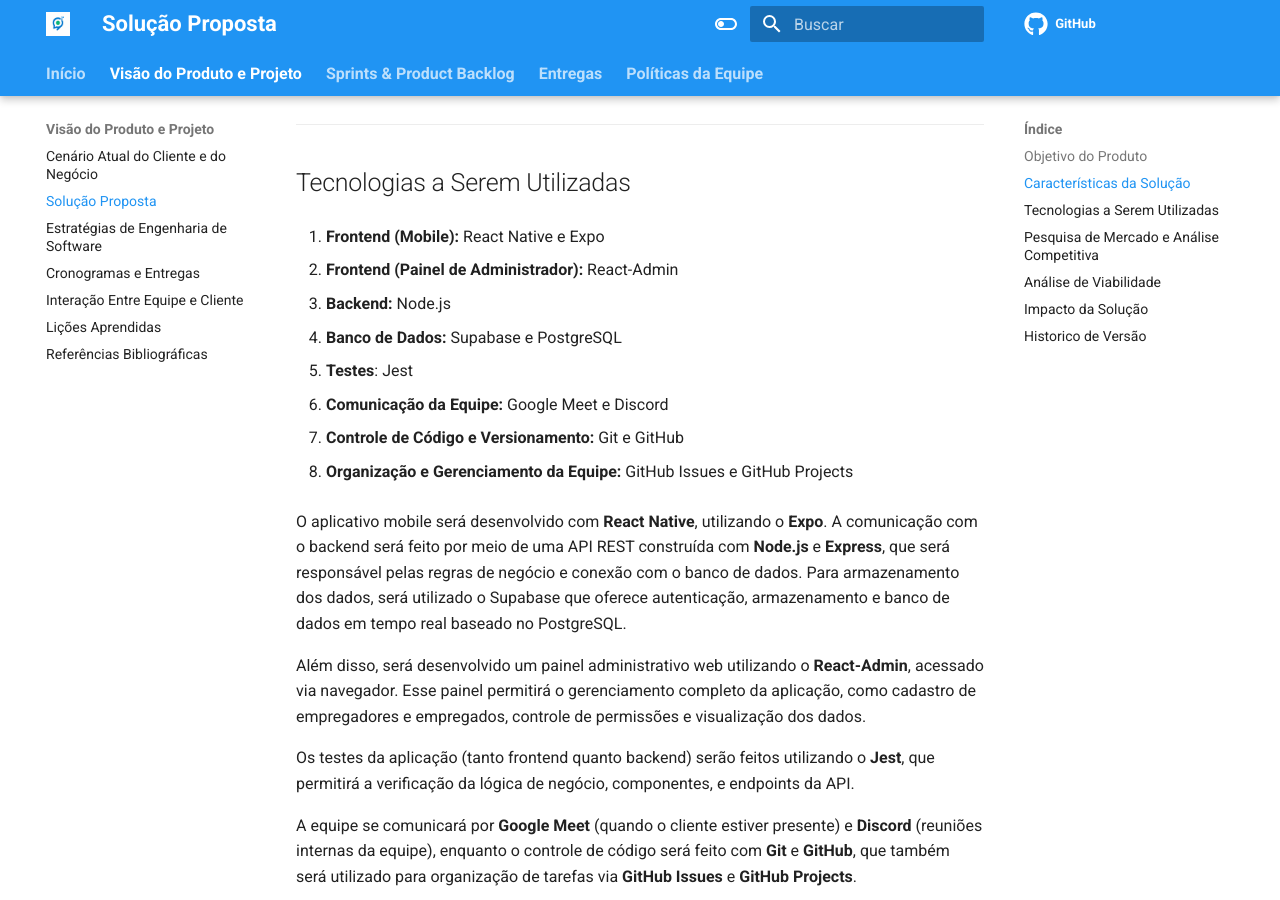
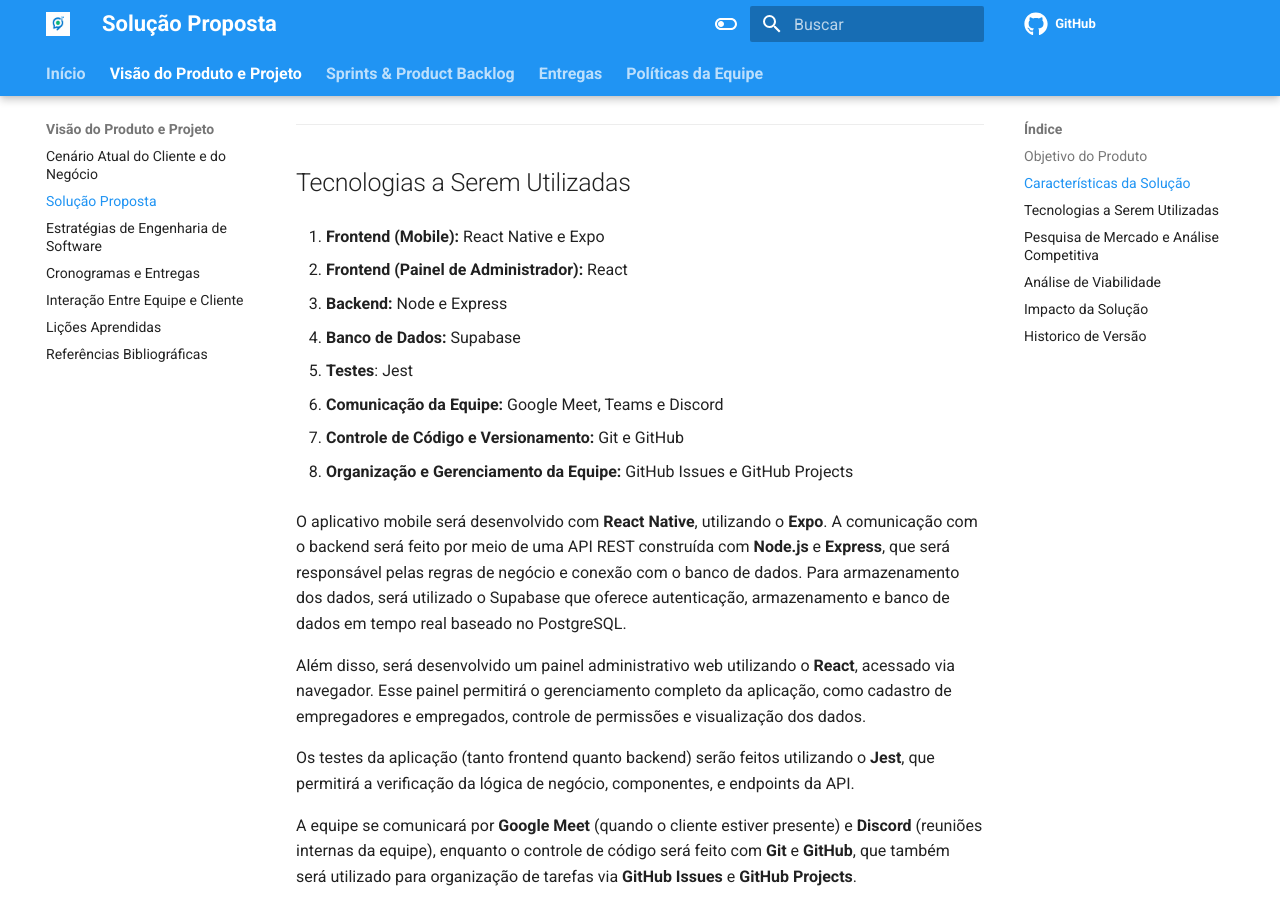
Before and after one commit to mdsreq-fga-unb/2025.1-T01-SeuPontoDigital, an MkDocs documentation site: the page built from docs/doc-visao/top2.md, in a window 1280 px wide and 900 px high, scrolled down 879 px. Built offline with MkDocs 1.6.1 and Material for MkDocs 9.7.7, drawn with Linux system fonts in a browser that asks for light colours; comment, search, counter and statistics services are not loaded.

Commit message:
fix: corrigir sprint 04 e atualizar ferramentas utilizadas no projeto

```diff
--- a/docs/doc-visao/top2.md
+++ b/docs/doc-visao/top2.md
@@ -31,15 +31,15 @@ As caractéristicas da solução proposta, até o momento, incluem:
 
 1. **Frontend (Mobile):** React Native e Expo
 
-2. **Frontend (Painel de Administrador):** React-Admin
+2. **Frontend (Painel de Administrador):** React
 
-3. **Backend:** Node.js
+3. **Backend:** Node e Express
 
-4. **Banco de Dados:** Supabase e PostgreSQL
+4. **Banco de Dados:** Supabase
 
 5. **Testes**: Jest
 
-6. **Comunicação da Equipe:** Google Meet e Discord
+6. **Comunicação da Equipe:** Google Meet, Teams e Discord
 
 7. **Controle de Código e Versionamento:** Git e GitHub
 
@@ -47,7 +47,7 @@ As caractéristicas da solução proposta, até o momento, incluem:
 
 O aplicativo mobile será desenvolvido com **React Native**, utilizando o **Expo**. A comunicação com o backend será feito por meio de uma API REST construída com **Node.js** e **Express**, que será responsável pelas regras de negócio e conexão com o banco de dados. Para armazenamento dos dados, será utilizado o Supabase que oferece autenticação, armazenamento e banco de dados em tempo real baseado no PostgreSQL.
 
-Além disso, será desenvolvido um painel administrativo web utilizando o **React-Admin**, acessado via navegador. Esse painel permitirá o gerenciamento completo da aplicação, como cadastro de empregadores e empregados, controle de permissões e visualização dos dados.
+Além disso, será desenvolvido um painel administrativo web utilizando o **React**, acessado via navegador. Esse painel permitirá o gerenciamento completo da aplicação, como cadastro de empregadores e empregados, controle de permissões e visualização dos dados.
 
 Os testes da aplicação (tanto frontend quanto backend) serão feitos utilizando o **Jest**, que permitirá a verificação da lógica de negócio, componentes, e endpoints da API.
 
```
Also changed, not shown: docs/doc-visao/top4.md (+2 -2 lines).
